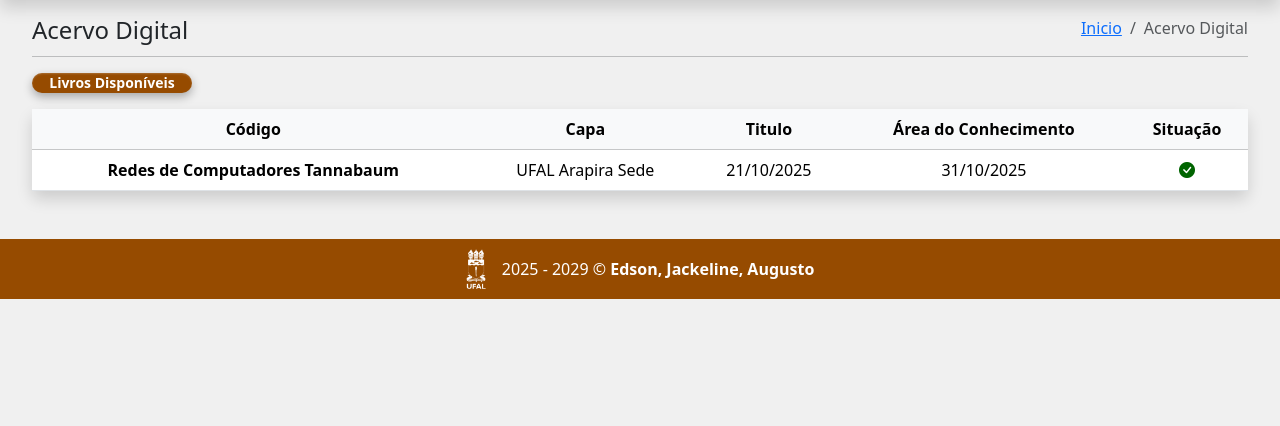
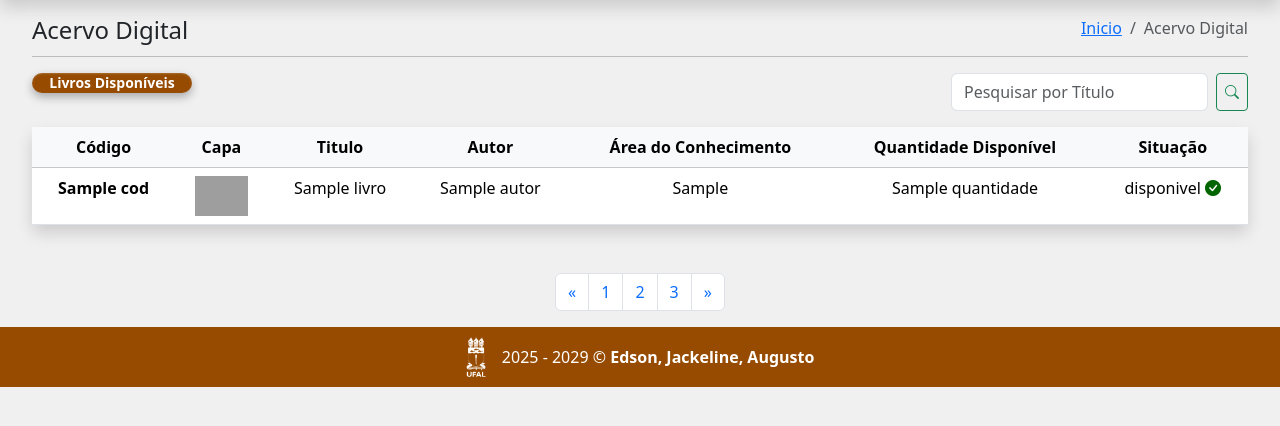
Before and after one commit to EdsonBPBR/Projeto-Final-disciplina-APC, a Flask app: template app_biblioteca/templates/acervo.html in a window 1280 px wide. Shown: the part 58-484 px from the top of the page. Run offline with Flask 3, Linux system fonts and the light colour scheme; the template is opened without the code that fills it: most values are stand-ins (such as "Sample title", 1, 10 or a date in 2020); parts of the project's set-up code (start-up, migrations or seed data) failed here and were passed over; grey boxes are pictures that could not be loaded.

Commit message:
Implementação da página e banco de dados de acervos

```diff
--- a/app_biblioteca/models.py
+++ b/app_biblioteca/models.py
@@ -4,7 +4,7 @@
     with open('app_biblioteca/registros.json', 'w') as arquivo:
         json.dump(dados_atualizados, arquivo, indent=4, ensure_ascii=False)
 
-def extrairDados():
-    with open('app_biblioteca/registros.json', 'r') as arquivo:
+def extrairDados(base_dados):
+    with open(f'app_biblioteca/{base_dados}.json', 'r') as arquivo:
         dados = json.load(arquivo)
     return dados
--- a/app_biblioteca/static/css/style_acervo.css
+++ b/app_biblioteca/static/css/style_acervo.css
@@ -13,3 +13,9 @@
     box-shadow: 0 4px 10px rgba(0, 0, 0, 0.3),
         inset 0 1px 2px rgba(255, 255, 255, 0.2);
 }
+
+.acervo > div > nav {
+    display: flex;
+    justify-content: center;
+    margin-top: 0;
+}
--- a/app_biblioteca/templates/acervo.html
+++ b/app_biblioteca/templates/acervo.html
@@ -17,10 +17,15 @@
 </div>
 <hr>
 
-<div>
+<div style="display: flex; justify-content: space-between; margin-bottom: 1rem;">
     <p class="badge-principal">Livros Disponíveis</p>
+    <form class="d-flex" role="search">
+        <input class="form-control me-2" type="search" placeholder="Pesquisar por Título" aria-label="Search" />
+        <button class="btn btn-sm btn-outline-success" type="submit"><i class="bi bi-search"></i></button>
+    </form>
 </div>
-<section class="titulos">
+
+<section class="acervo">
     <div>
         <table class="table table-hover shadow p-3 mb-5 bg-body-tertiary rounded" style="text-align: center;">
             <thead>
@@ -28,20 +33,50 @@
                     <th scope="col">Código</th>
                     <th scope="col">Capa</th>
                     <th scope="col">Titulo</th>
+                    <th scope="col">Autor</th>
                     <th scope="col">Área do Conhecimento</th>
+                    <th scope="col">Quantidade Disponível</th>
                     <th scope="col">Situação</th>
                 </tr>
             </thead>
             <tbody>
+                {% for livro in dados_livros %}
                 <tr>
-                    <th scope="row">Redes de Computadores Tannabaum</th>
-                    <td>UFAL Arapira Sede</td>
-                    <td>21/10/2025</td>
-                    <td>31/10/2025</td>
-                    <td><i class="bi bi-check-circle-fill" style="color: darkgreen;"></i></td>
+                    <th scope="row">{{ livro['cod'] }}</th>
+                    <td><img src="{{ livro['capa'] }}" width="auto" height="40px" alt="Capa livro"></td>
+                    <td>{{ livro['titulo'] }}</td>
+                    <td>{{ livro['autor'] }}</td>
+                    <td>{{ livro['area_conhecimento'] }}</td>
+                    <td>{{ livro['quantidade'] }}</td>
+                    <td>
+                        {{ livro['status'] }}
+                        {% if livro['status'] == 'disponivel' %}
+                        <i class="bi bi-check-circle-fill" style="color: darkgreen;"></i>
+                        {% else %}
+                        <i class="bi bi-x-circle-fill" style="color: rgb(251, 5, 5);"></i>
+                        {% endif %}
+                    </td>
                 </tr>
+                {% endfor %}
             </tbody>
         </table>
+        <nav aria-label="Page navigation example">
+            <ul class="pagination">
+                <li class="page-item">
+                    <a class="page-link" href="#" aria-label="Previous">
+                        <span aria-hidden="true">&laquo;</span>
+                    </a>
+                </li>
+                <li class="page-item"><a class="page-link" href="#">1</a></li>
+                <li class="page-item"><a class="page-link" href="#">2</a></li>
+                <li class="page-item"><a class="page-link" href="#">3</a></li>
+                <li class="page-item">
+                    <a class="page-link" href="#" aria-label="Next">
+                        <span aria-hidden="true">&raquo;</span>
+                    </a>
+                </li>
+            </ul>
+        </nav>
     </div>
 </section>
 
--- a/app_biblioteca/templates/inicio.html
+++ b/app_biblioteca/templates/inicio.html
@@ -20,7 +20,7 @@
 
 <!-- status dos titulos -->
 <div>
-    <p class="badge-principal">Titulos Pendentes</p>
+    <p class="badge-principal">Titulos Emprestados</p>
 </div>
 <section class="titulos">
     <div>
```
Also changed, not shown: app_biblioteca/views.py (+8 -5 lines), app_biblioteca/static/img/capa_livros/capa1.webp (added), app_biblioteca/static/img/capa_livros/capa2.webp (added), app_biblioteca/static/img/capa_livros/capa3.webp (added), app_biblioteca/static/img/capa_livros/capa4.webp (added), app_biblioteca/static/img/capa_livros/capa5.webp (added), app_biblioteca/static/img/capa_livros/capa6.webp (added), app_biblioteca/static/img/capa_livros/capa7.webp (added), app_biblioteca/static/img/capa_livros/capa8.webp (added).
